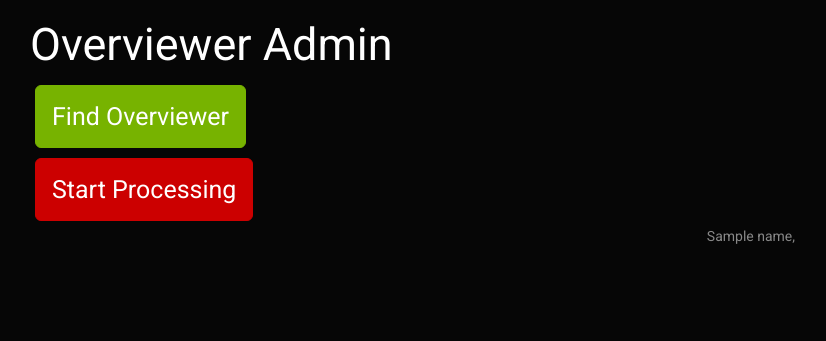
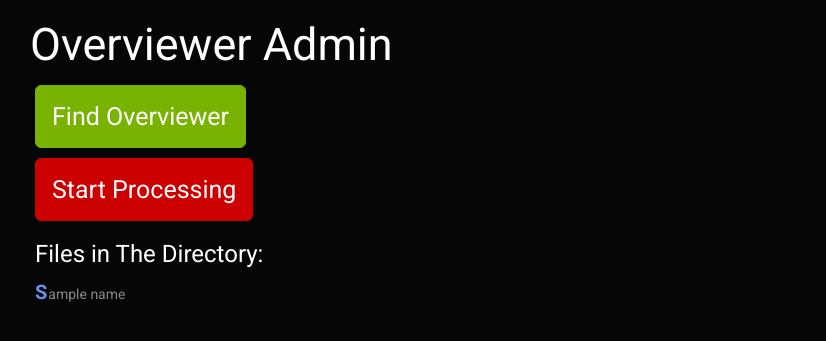
Before and after one commit to jjtriplei/Python_Lessons, a Flask app: template templates/admin.html in a window 1280 px wide. Shown: the top 341 px of the page, without its empty margins (430-1256 px from the left). Run offline with Flask 2, Linux system fonts and the light colour scheme; the template is opened without the code that fills it: most values are stand-ins (such as "Sample title", 1, 10 or a date in 2020); some libraries are stand-ins or nearby versions.

Commit message:
Updated listdir to be passed to the html template for rendering on admin page.

```diff
--- a/flaskapp.py
+++ b/flaskapp.py
@@ -8,6 +8,9 @@ import os
 app = Flask(__name__)
 # End Do not Modify
 
+# This is a global variable .... usually not a good idea to set these.
+# I'm doing it for a reason
+SCAN_PATH = "/usr/bin/"
 
 # Index of the site (ie: The first page that will show up when the site is visited.
 @app.route('/')
@@ -16,8 +19,10 @@ def minecraft_index():
 
 @app.route('/admin')
 def admin_main():
+    dirs = os.listdir(SCAN_PATH)
+
     # Example of how to pass data to a template and loop over it
-    return render_template('admin.html', names=["Josh", "Joe", "Scruffy"])
+    return render_template('admin.html', names=dirs)
 
 @app.route('/boogerballs')
 def task_5():
@@ -28,9 +33,7 @@ def task_5():
 @app.route('/find', methods=['POST'])
 def find_overviewer():
     # Code here to start find overviewer process
-
-    path = "/usr/bin/"
-    dirs = os.listdir(path)
+    dirs = os.listdir(SCAN_PATH)
 
     if "overviewer.py" in dirs:
         print ("Yes")
--- a/templates/admin.html
+++ b/templates/admin.html
@@ -32,14 +32,23 @@
                     </div>
                 </div>
 
+                <div class="row">
+                    <div class="col-md-12 tiny-margin">
+                        <h4>Files in The Directory: </h4>
+                        {% for name in names %}
+                            {% if name[0] != '.' %}
+                                <b class="accent">{{ name[0:1]|title }}</b>{{ name[1:] }}<br>
+                            {% endif %}
+                        {% endfor %}
+                    </div>
+                </div>
+
+
             </div>
             <div class="col-md-4"></div>
 
-            <div class="text-right">
-            {% for name in names %}
-                {{ name }},
-            {% endfor %}
-            </div>
+
+
         </div>
     </div>
 {% endblock %}
```
